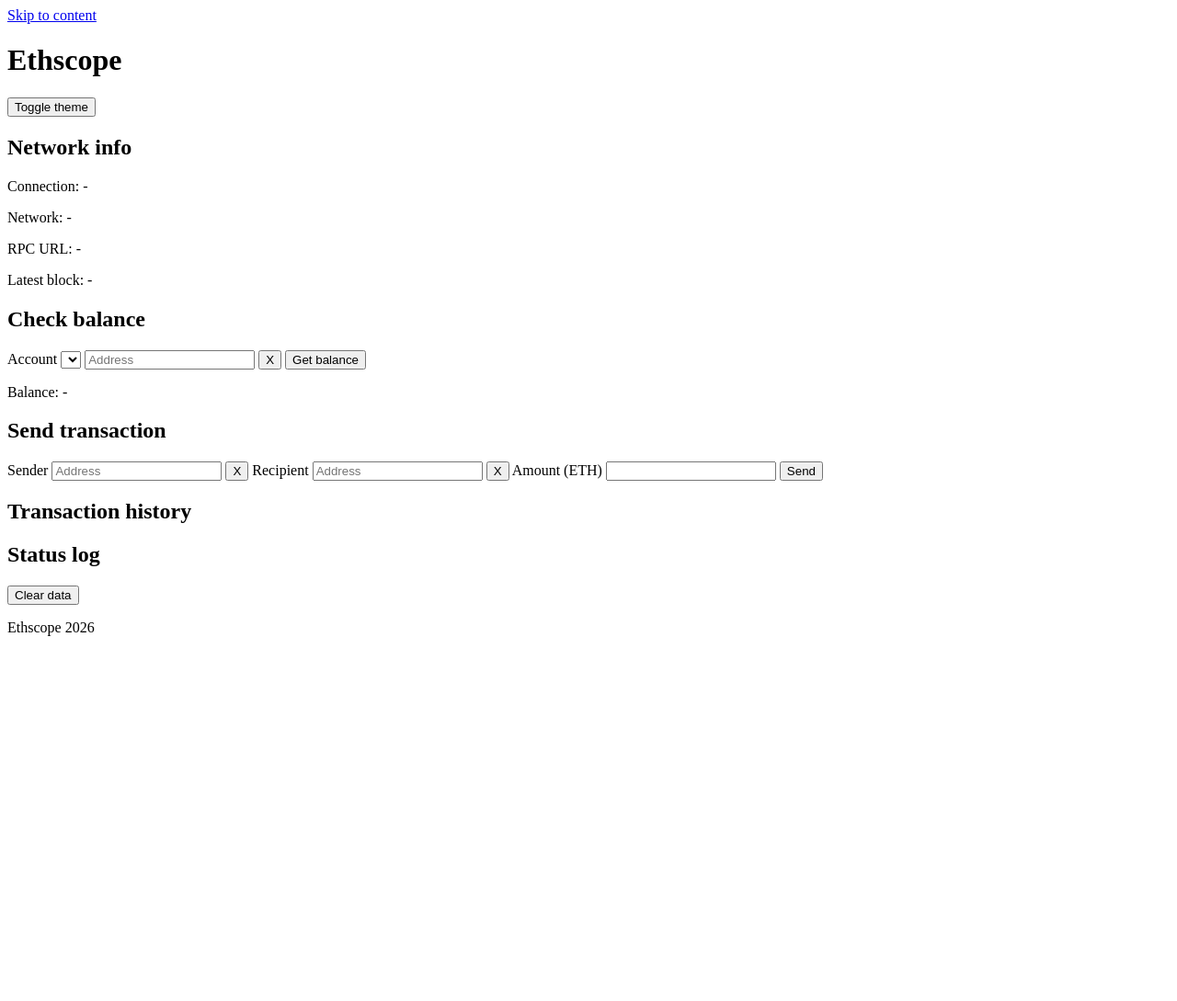
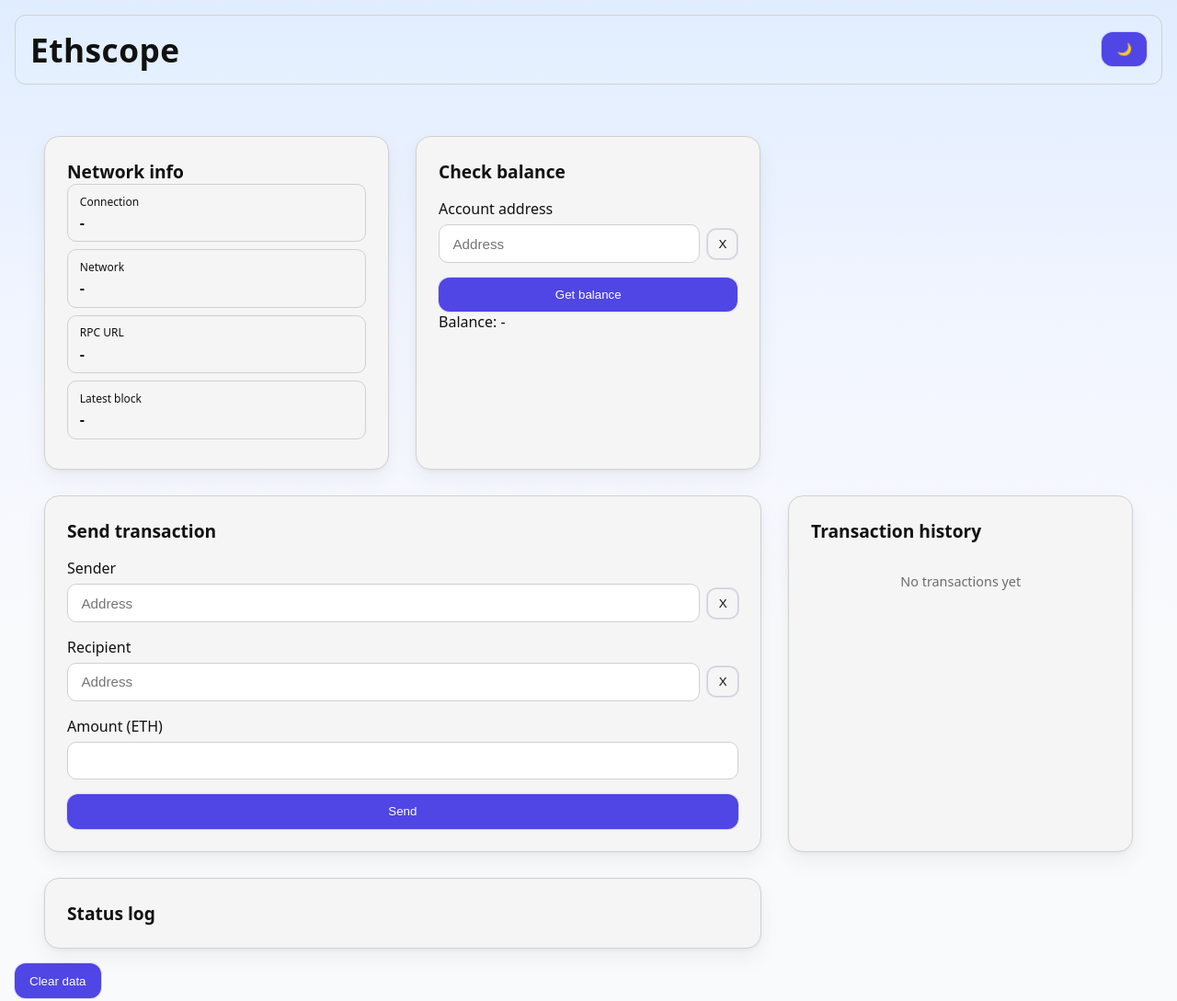
Before and after one commit to BakergoneDev/Ethscope, a website: page client/index.html in a window 1280 px wide. Shown: the top 1089 px of the page at 92% size. Before the commit the page ends 800 px from the top, so only its background shows below. Drawn offline with nearby package versions, Linux system fonts and the light colour scheme.

Commit message:
Final Result app is workinf design looks good

```diff
--- a/client/css/main.css
+++ b/client/css/main.css
@@ -0,0 +1,305 @@
+*,
+*::before,
+*::after {
+  box-sizing: border-box;
+  margin: 0;
+  padding: 0;
+}
+
+html {
+  font-family: system-ui, sans-serif;
+}
+
+
+:root {
+  color-scheme: light dark;
+
+  --bg: #ffffff;
+  --text: #111;
+  --surface: #f5f5f5;
+  --border: #d0d0d0;
+  --accent: #4f46e5;
+
+  --radius: 16px;
+}
+
+
+[data-theme="dark"] {
+  --bg: #0f172a;
+  --text: #f1f5f9;
+  --surface: #1e293b;
+  --border: #334155;
+}
+
+
+body {
+  background: linear-gradient(
+    180deg,
+    #e0edff 0%,   /* 🔥 blå hint */
+    #f1f5ff 30%,
+    #f8fafc 60%,
+    #f8fafc 100%
+  );
+
+  color: var(--text);
+  min-height: 100vh;
+  padding: 1rem;
+
+  transition: background 0.3s ease, color 0.3s ease;
+}
+
+
+[data-theme="dark"] body {
+  background: radial-gradient(circle at top left, #1e293b, #020617);
+}
+
+
+:focus-visible {
+  outline: 3px solid var(--accent);
+  outline-offset: 2px;
+}
+
+
+
+.app {
+  max-width: 1200px;
+  margin: 0 auto;
+  padding: 1rem 0.5rem;
+}
+
+.header {
+  display: flex;
+  justify-content: space-between;
+  align-items: center;
+  margin-bottom: 2.5rem;
+
+  background: rgba(255,255,255,0.03);
+  border: 1px solid var(--border);
+  border-radius: 12px;
+  padding: 0.8rem 1rem;
+}
+
+.grid {
+  display: grid;
+  gap: 1.8rem;
+}
+
+@media (min-width: 768px) {
+  .grid {
+    grid-template-columns: repeat(3, 1fr);
+  }
+
+  .wide {
+    grid-column: span 2;
+  }
+}
+
+
+.card {
+  background: var(--surface);
+  border: 1px solid var(--border);
+  border-radius: var(--radius);
+  padding: 1.5rem;
+
+  box-shadow:
+    0 10px 25px rgba(0,0,0,0.05),
+    0 2px 6px rgba(0,0,0,0.05);
+
+  backdrop-filter: blur(6px);
+  transition: all 0.25s ease;
+
+  will-change: transform;
+}
+
+.card:hover {
+  transform: translateY(-3px);
+}
+
+[data-theme="dark"] .card {
+  background: rgba(30, 41, 59, 0.7);
+  border: 1px solid rgba(255,255,255,0.05);
+}
+
+
+h1 {
+  font-size: 1.8rem;
+  font-weight: 700;
+}
+
+h2 {
+  font-size: 1.2rem;
+  font-weight: 600;
+}
+
+.logo {
+  font-size: 2.2rem;
+  font-weight: 700;
+  letter-spacing: 0.5px;
+}
+
+[data-theme="dark"] .logo {
+  text-shadow: 0 0 12px rgba(99,102,241,0.5);
+}
+
+
+button {
+  background: var(--accent);
+  color: white;
+  border: none;
+  padding: 0.7rem 1rem;
+  border-radius: 12px;
+  cursor: pointer;
+
+  font-weight: 500;
+  transition: all 0.2s ease;
+}
+
+button:hover {
+  transform: translateY(-1px);
+  opacity: 0.95;
+}
+
+button:active {
+  transform: scale(0.97);
+}
+
+
+#get-balance-btn,
+#send-btn {
+  margin-top: 1rem;
+  width: 100%;
+}
+
+
+button,
+input:focus {
+  box-shadow: 0 0 0 1px rgba(79, 70, 229, 0.15);
+}
+
+
+
+input,
+select {
+  width: 100%;
+  padding: 0.7rem 0.9rem;
+  border-radius: 10px;
+  border: 1px solid var(--border);
+  background: var(--bg);
+  color: var(--text);
+  font-size: 0.95rem;
+
+  transition: all 0.25s ease;
+}
+
+input:focus,
+select:focus {
+  border-color: var(--accent);
+  box-shadow: 0 0 0 2px rgba(79, 70, 229, 0.2);
+}
+
+label {
+  display: block;
+  margin: 1rem 0 0.4rem;
+  font-weight: 500;
+}
+
+
+
+.input-group {
+  display: flex;
+  align-items: center;
+  gap: 0.5rem;
+}
+
+.input-group input {
+  flex: 1;
+}
+
+.input-group button {
+  background: var(--surface);
+  color: var(--text);
+  border: 1px solid var(--border);
+  border-radius: 10px;
+  padding: 0.5rem 0.7rem;
+}
+
+.input-group button:hover {
+  background: var(--border);
+}
+
+
+
+.info-row {
+  display: flex;
+  flex-direction: column;
+  gap: 0.2rem;
+
+  background: var(--surface);
+  border: 1px solid var(--border);
+  border-radius: 10px;
+
+  padding: 0.6rem 0.8rem;
+  margin-bottom: 0.5rem;
+}
+
+.info-label {
+  font-size: 0.75rem;
+  opacity: 0,7;
+}
+
+.info-value {
+  font-weight: 600;
+}
+
+
+
+.success {
+  color: #22c55e;
+}
+
+.fail {
+  color: #ef4444;
+}
+
+#connection-status {
+  color: var(--text);
+  font-weight: 700;
+}
+
+
+
+@media (max-width: 768px) {
+  .card {
+    padding: 1.2rem;
+  }
+
+  h1 {
+    font-size: 1.4rem;
+  }
+
+  h2 {
+    font-size: 1.05rem;
+  }
+}
+
+
+.empty-state {
+  text-align: center;
+  margin-top: 2rem;
+  font-size: 0.9rem;
+  opacity: 0.6;
+}
+
+.skip-link {
+  position: absolute;
+  top: -40px;
+  left: 0;
+  background: #000;
+  color: #fff;
+  padding: 8px;
+  z-index: 100;
+}
+
+.skip-link:focus {
+  top: 0;
+}
--- a/client/index.html
+++ b/client/index.html
@@ -1,86 +1,129 @@
 <!DOCTYPE html>
 <html lang="en">
   <head>
-  <meta charset="UTF-8" />
-  <meta name="viewport" content="width=device-width, initial-scale=1.0" />
-  <meta name="description" content="Ethereum dashboard running on Anvil" />
-  <meta name="color-scheme" content="light dark" />
+    <meta charset="UTF-8">
+    <meta name="viewport" content="width=device-width, initial-scale=1.0">
+    <meta name="description" content="Ethereum dashboard running on Anvil">
+    <meta name="color-scheme" content="light dark">
     <title>Ethscope Dashboard</title>
 
-  <link rel="stylesheet" href="./css/main.css" />
+    <link rel="stylesheet" href="./css/main.css">
   </head>
+
   <body>
     <a href="#main-content" class="skip-link">Skip to content</a>
 
-  <header>
-    <h1>Ethscope</h1>
-    <button id="theme-toggle" type="button">Toggle theme</button>
+    <header class="header">
+      <h1 class="logo">Ethscope</h1>
+      <button id="theme-toggle" type="button" aria-label="Toggle dark mode">
+        🌙
+      </button>
     </header>
 
-  <main id="main-content">
-    <section aria-labelledby="network-heading">
+    <main id="main-content" class="app">
+      <div class="grid">
+
+        <section class="card" aria-labelledby="network-heading">
           <h2 id="network-heading">Network info</h2>
-      <p>Connection: <span id="connection-status">-</span></p>
-      <p>Network: <span id="network-id">-</span></p>
-      <p>RPC URL: <span id="rpc-url">-</span></p>
-      <p>Latest block: <span id="latest-block">-</span></p>
+
+          <div class="info-row">
+            <span class="info-label">Connection</span>
+            <span id="connection-status" class="info-value">-</span>
+          </div>
+
+          <div class="info-row">
+            <span class="info-label">Network</span>
+            <span id="network-id" class="info-value">-</span>
+          </div>
+
+          <div class="info-row">
+            <span class="info-label">RPC URL</span>
+            <span id="rpc-url" class="info-value">-</span>
+          </div>
+
+          <div class="info-row">
+            <span class="info-label">Latest block</span>
+            <span id="latest-block" class="info-value">-</span>
+          </div>
         </section>
 
-    <section aria-labelledby="balance-heading">
+        <section class="card" aria-labelledby="balance-heading">
           <h2 id="balance-heading">Check balance</h2>
 
-      <label>Account</label>
-      <select id="balance-account"></select>
+          <label for="balance-input">Account address</label>
 
-      <input id="balance-input" list="accounts-list" placeholder="Address" />
-      <button id="clear-balance">X</button>
+          <div class="input-group">
+            <input
+              id="balance-input"
+              list="accounts-list"
+              placeholder="Address"
+            >
+            <button id="clear-balance" type="button">X</button>
+          </div>
 
-
-
-      <button id="get-balance-btn" type="button">Get balance</button>
+          <button id="get-balance-btn" type="button">
+            Get balance
+          </button>
 
           <p>Balance: <span id="balance-result">-</span></p>
           <p id="balance-error"></p>
         </section>
 
-    <section aria-labelledby="send-heading">
+        <section class="card wide" aria-labelledby="send-heading">
           <h2 id="send-heading">Send transaction</h2>
 
-      <label>Sender</label>
-      <input id="sender-input" list="accounts-list" placeholder="Address" />
-      <button id="clear-sender">X</button>
+          <label for="sender-input">Sender</label>
+          <div class="input-group">
+            <input
+              id="sender-input"
+              list="accounts-list"
+              placeholder="Address"
+            >
+            <button id="clear-sender" type="button">X</button>
+          </div>
 
-      <label>Recipient</label>
-      <input id="recipient-input" list="accounts-list" placeholder="Address" />
-      <button id="clear-recipient">X</button>
+          <label for="recipient-input">Recipient</label>
+          <div class="input-group">
+            <input
+              id="recipient-input"
+              list="accounts-list"
+              placeholder="Address"
+            >
+            <button id="clear-recipient" type="button">X</button>
+          </div>
 
           <label for="amount">Amount (ETH)</label>
-      <input id="amount" type="number" />
+          <input id="amount" type="number">
 
           <button id="send-btn" type="button">Send</button>
 
           <p id="send-status"></p>
         </section>
 
-    <section aria-labelledby="history-heading">
+        <section class="card" aria-labelledby="history-heading">
           <h2 id="history-heading">Transaction history</h2>
           <ul id="tx-history"></ul>
+          <p id="history-empty" class="empty-state">
+            No transactions yet
+          </p>
         </section>
 
-    <section aria-labelledby="log-heading">
+        <section class="card wide" aria-labelledby="log-heading">
           <h2 id="log-heading">Status log</h2>
           <ul id="status-log"></ul>
         </section>
-     <button id="clear-all">Clear data</button>
+
+      </div>
     </main>
 
     <datalist id="accounts-list"></datalist>
 
     <footer>
+      <button id="clear-all">Clear data</button>
       <p>Ethscope 2026</p>
     </footer>
 
-  <script src="https://cdn.jsdelivr.net/npm/ethers@6/dist/ethers.umd.min.js"></script>
-  <script type="module" src="./js/main.js"></script>
+    <script src="https://cdn.jsdelivr.net/npm/ethers@6/dist/ethers.umd.min.js" defer></script>
+    <script type="module" src="./js/main.js" defer></script>
   </body>
 </html>
--- a/client/js/main.js
+++ b/client/js/main.js
@@ -1,15 +1,16 @@
 import { getAccounts, fetchBalance, sendTx, fetchNetwork } from "../../lib/api.js";
 import { isValidAddress, isValidAmount } from "../../lib/validation.js";
 import { provider } from "../../lib/ethereum.js";
+let lastBlock = null;
 
-// elements
+console.log("[Ethscope][app] Initialization started");
+
 const senderInput = document.getElementById("sender-input");
 const recipientInput = document.getElementById("recipient-input");
 const clearSender = document.getElementById("clear-sender");
 const clearRecipient = document.getElementById("clear-recipient");
 const clearAll = document.getElementById("clear-all");
 
-const balanceSelect = document.getElementById("balance-account");
 const balanceInput = document.getElementById("balance-input");
 const clearBalance = document.getElementById("clear-balance");
 const balanceBtn = document.getElementById("get-balance-btn");
@@ -24,10 +25,8 @@ const connectionEl = document.getElementById("connection-status");
 const networkEl = document.getElementById("network-id");
 const rpcEl = document.getElementById("rpc-url");
 
-// data
 const accounts = getAccounts();
 
-// datalist
 const datalist = document.getElementById("accounts-list");
 
 accounts.forEach((acc, i) => {
@@ -36,24 +35,17 @@ accounts.forEach((acc, i) => {
   datalist.appendChild(option);
 });
 
-// balance dropdown → input
-balanceSelect.addEventListener("change", () => {
-  balanceInput.value = accounts[balanceSelect.value].address;
-});
 
-// sender dropdown → input
 senderInput.addEventListener("change", () => {
   const val = senderInput.value.split(" - ")[1];
   if (val) senderInput.value = val;
 });
 
-// recipient dropdown → input
 recipientInput.addEventListener("change", () => {
   const val = recipientInput.value.split(" - ")[1];
   if (val) recipientInput.value = val;
 });
 
-// clear buttons
 clearSender.addEventListener("click", () => senderInput.value = "");
 clearRecipient.addEventListener("click", () => recipientInput.value = "");
 clearBalance.addEventListener("click", () => balanceInput.value = "");
@@ -67,14 +59,13 @@ clearAll.addEventListener("click", () => {
   txHistory.innerHTML = "";
 });
 
-// helper
 function parseAddress(val) {
   const addr = val.includes(" - ") ? val.split(" - ")[1] : val;
   return addr.trim().toLowerCase();
 }
 
-// balance
 balanceBtn.addEventListener("click", async () => {
+  console.log("[Ethscope][ui] Balance button clicked");
   const address = parseAddress(balanceInput.value);
 
   if (!isValidAddress(address)) {
@@ -85,18 +76,21 @@ balanceBtn.addEventListener("click", async () => {
   try {
     const balance = await fetchBalance(address);
     balanceResult.textContent = `${balance} ETH`;
+
+    console.log("[Ethscope][balance]", address, balance);
   } catch {
     balanceResult.textContent = "Error";
   }
+
 });
 
-// send tx
 sendBtn.addEventListener("click", async () => {
+  console.log("[Ethscope][ui] Send transaction clicked");
+
   const senderAddress = parseAddress(senderInput.value);
   const recipientAddress = parseAddress(recipientInput.value);
   const amount = amountInput.value;
 
-  // Validation
   if (!isValidAddress(senderAddress)) {
     addHistory("Invalid sender address", "fail");
     return;
@@ -126,6 +120,7 @@ sendBtn.addEventListener("click", async () => {
   const recipientBefore = await fetchBalance(recipientAddress);
 
   const hash = await sendTx(senderIndex, recipientAddress, amount);
+  console.log("[Ethscope][tx] sent:", hash);
 
   await provider.waitForTransaction(hash);
 
@@ -149,9 +144,9 @@ sendBtn.addEventListener("click", async () => {
 } catch {
   addHistory("Transaction failed", "fail");
 }
+
 });
 
-// history
 function addHistory(text, status, data) {
   const li = document.createElement("li");
 
@@ -171,23 +166,58 @@ function addHistory(text, status, data) {
   txHistory.appendChild(li);
 }
 
-// Status log
 function logStatus(msg) {
   const log = document.getElementById("status-log");
 
   const li = document.createElement("li");
   li.textContent = msg;
 
+  const empty = document.getElementById("history-empty");
+if (empty) empty.style.display = "none";
+
   log.appendChild(li);
+
+console.log("[Ethscope][status]", msg);
 }
 
-// latest block
 async function updateBlock() {
   const data = await fetchNetwork();
   latestBlock.textContent = data.latestBlock;
+
+  if (data.latestBlock !== lastBlock) {
+    console.log("[Ethscope][blocks] Latest block:", data.latestBlock);
+    lastBlock = data.latestBlock;
+  }
+
   connectionEl.textContent = "connected";
   networkEl.textContent = `Anvil (${data.chainId})`;
   rpcEl.textContent = "http://127.0.0.1:8545";
+
 }
 
-setInterval(updateBlock, 2000);
+updateBlock();
+setInterval(updateBlock, 5000);
+
+const themeToggle = document.getElementById("theme-toggle");
+
+const savedTheme = localStorage.getItem("theme");
+if (savedTheme) {
+  document.documentElement.setAttribute("data-theme", savedTheme);
+}
+
+if (savedTheme === "dark") {
+  themeToggle.textContent = "☀️";
+}
+
+themeToggle.addEventListener("click", () => {
+  const current = document.documentElement.getAttribute("data-theme");
+
+  const newTheme = current === "dark" ? "light" : "dark";
+
+  document.documentElement.setAttribute("data-theme", newTheme);
+  localStorage.setItem("theme", newTheme);
+
+  themeToggle.textContent = newTheme === "dark" ? "☀️" : "🌙";
+});
+
+console.log("[Ethscope][app] Initialization completed");
--- a/client/lib/ethereum.js
+++ b/client/lib/ethereum.js
@@ -1,11 +1,9 @@
-// provider
 const { ethers } = window;
 
 const RPC_URL = "http://127.0.0.1:8545";
 
 export const provider = new ethers.JsonRpcProvider(RPC_URL);
 
-// accounts
 export const accounts = [
   {
     address: "0xf39Fd6e51aad88F6F4ce6aB8827279cffFb92266",
@@ -49,7 +47,7 @@ export const accounts = [
   }
 ];
 
-// wallet
+
 export function getWallet(privateKey) {
   return new ethers.Wallet(privateKey, provider);
 }
--- a/client/lib/validation.js
+++ b/client/lib/validation.js
@@ -1,9 +1,7 @@
-// address
 export function isValidAddress(address) {
   return /^0x[a-fA-F0-9]{40}$/.test(address);
 }
 
-// amount
 export function isValidAmount(amount) {
   const num = Number(amount);
   return num > 0 && !isNaN(num);
--- a/package.json
+++ b/package.json
@@ -4,7 +4,7 @@
   "type": "module",
   "scripts": {
     "start": "npx serve client",
-    "test": "node tests/app.test.js"
+    "test": "node --test tests/*.test.js"
   },
   "dependencies": {
     "ethers": "^6.13.0"
```
Also changed, not shown: client/lib/api.js (+3 -6 lines), tests/app.test.js (+30 -23 lines), tests/integration.basic.test.js (added, +11 -0 lines), tests/transaction.basic.test.js (added, +17 -0 lines), README.md, assets/HTML Validator.png (added), assets/Lighthouse Dark mode.png (added), assets/Lighthouse Light mode.png (added), assets/Lighthouse Mobile.png (added), assets/Modzilla A11y.png (added), client/js/render.js (deleted), tests/test.html (deleted), 2 other files. Lines whose indentation alone changed are shown as unchanged.
